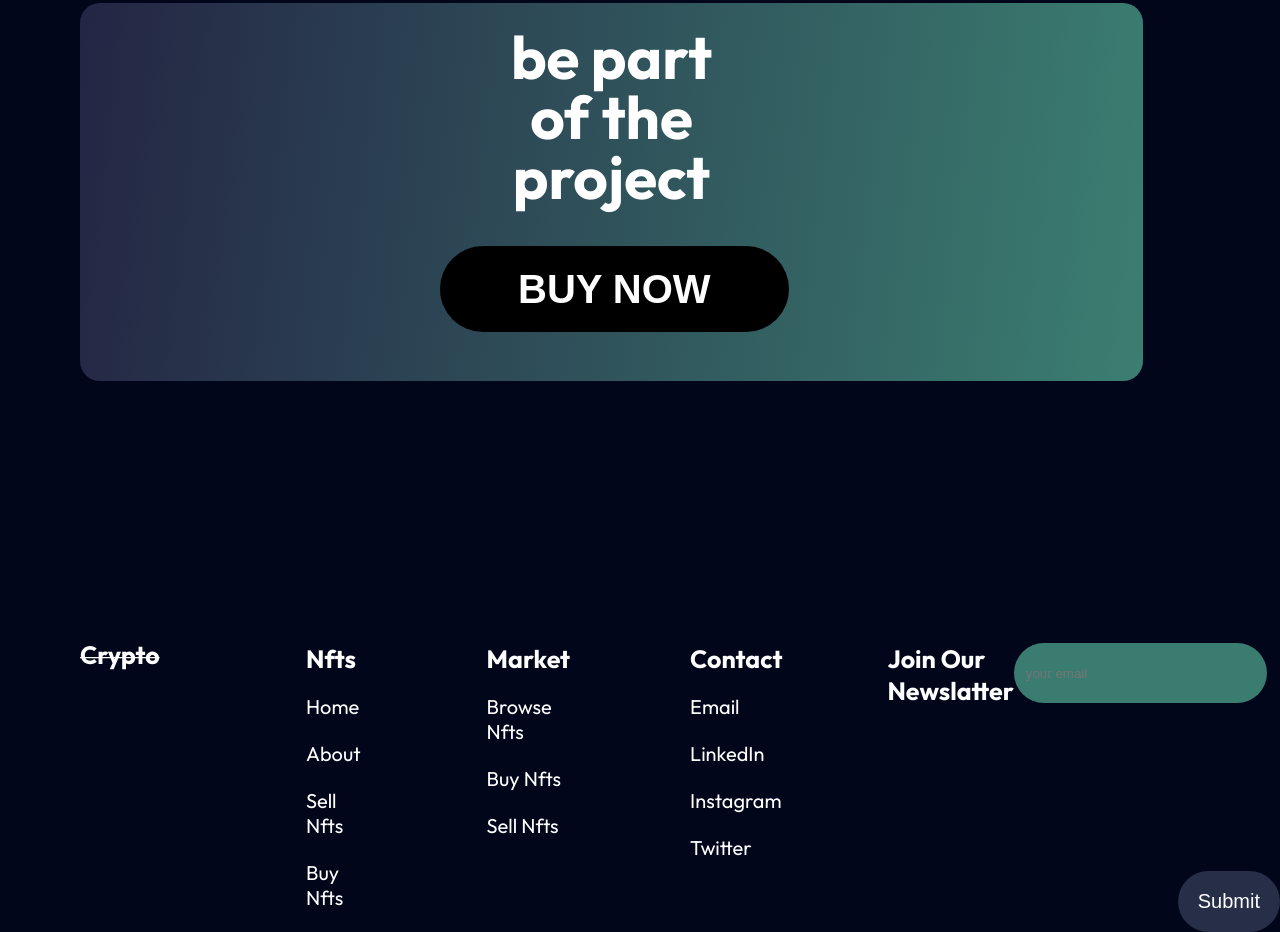
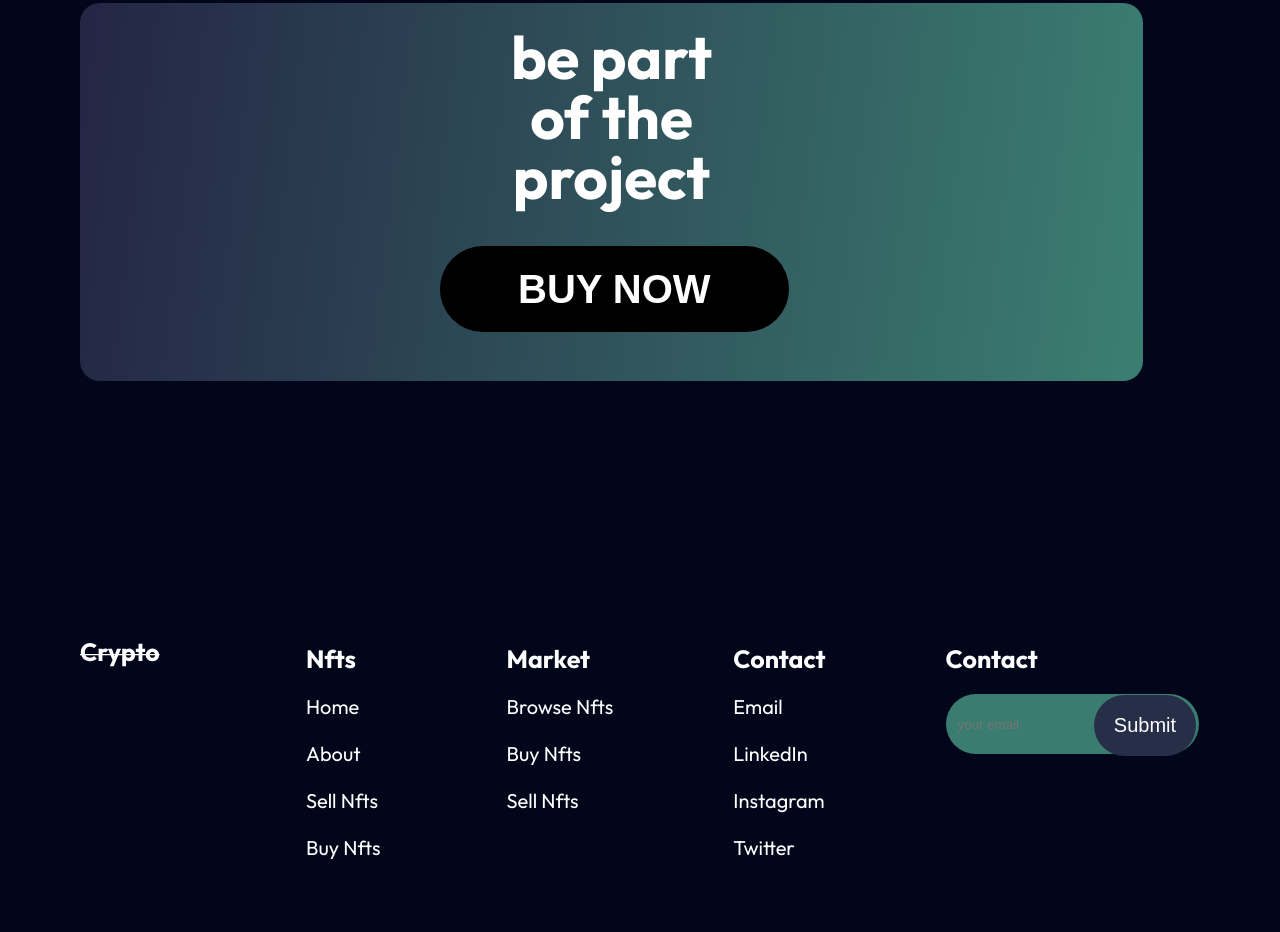
Before and after one commit to Muhammadqodir57/crypto-2, a plain HTML site: page index.html in a window 1280 px wide. Shown: the part 4018-4950 px from the top of the page. After the commit the page ends 4900 px from the top, so only its background shows below. Drawn offline with Linux system fonts and the light colour scheme.

Commit message:
real commit

```diff
--- a/index.html
+++ b/index.html
@@ -178,8 +178,9 @@
     <!--------------FOOTER-START--------------->
     <footer class="footer">
         <div class="container">
+            <img class="footer-img" src="./src/assets/svg/logo-2.svg" alt="logo">
+
                 <div class="footer-box">
-                    <img class="footer-img" src="./src/assets/svg/logo-2.svg" alt="logo">
                     <ul class="footer-list">
                         <h6 class="footer-title">nfts</h6>
                         <li class="footer-item">
@@ -223,11 +224,12 @@
                             <a class="footer-link" href="#">twitter</a>
                         </li>
                     </ul>
-                    <h5 class="footer-end-title">join our newslatter</h5>
-                    <div class="footer-box-2">
-                        <input class="footer-input" type="email" placeholder="your email">
-                        <button class="footer-btn">submit</button>
-                    </div>
+                    <ul class="footer-list-3">
+                        <h6 class="footer-title">contact</h6>
+                        <li class="footer-item-3">
+                            <input class="footer-input" type="email" placeholder="your email">
+                            <button class="footer-btn">submit</button>
+                        </li>
                 </div>
 
                   </div>
--- a/src/scss/all-blocks/_footer.scss
+++ b/src/scss/all-blocks/_footer.scss
@@ -1,5 +1,4 @@
 .footer {
-    position: relative;
 
     &-box {
         display: flex;
@@ -11,7 +10,6 @@
 
     &-img {
         position: absolute;
-        top: 1%;
     }
 
     &-list {
@@ -66,6 +64,7 @@
 
     &-list-3 {
         margin-left: 120px;
+        position: relative;
     }
 
     &-end-title {
@@ -78,7 +77,10 @@
         line-height: normal;
         text-transform: capitalize;
     }
+&-item-3 {
+    position: relative;
 
+}
     &-input {
         width: 253px;
         height: 60px;
@@ -90,8 +92,8 @@
 
     &-btn {
         position: absolute;
-        right: 0;
-        bottom: 0;
+        right: 1%;
+        top: 1%;
         padding: 19px 20px;
         border: none;
         border-radius: 50px;
```
Also changed, not shown: src/css/main.css, 1 other file.
